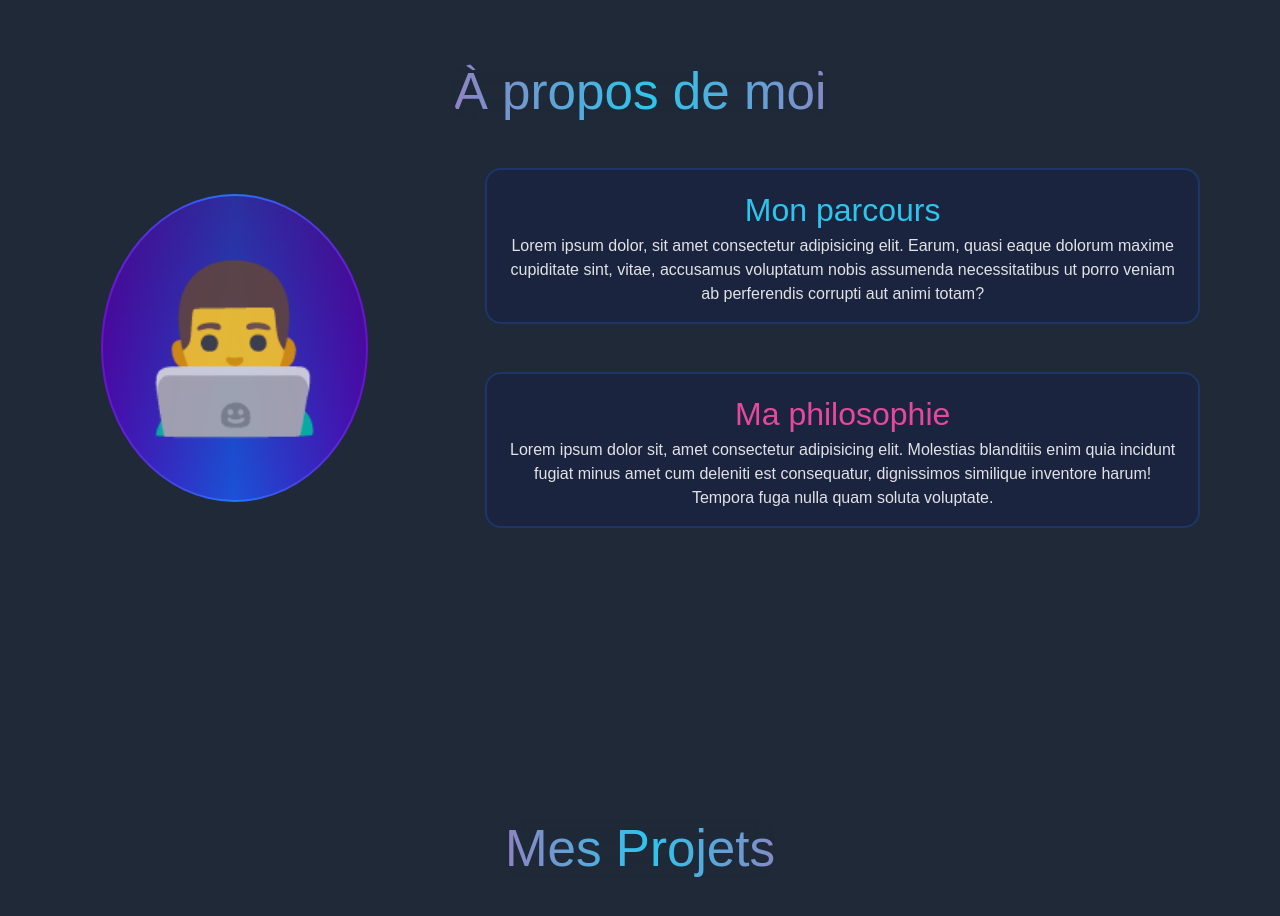
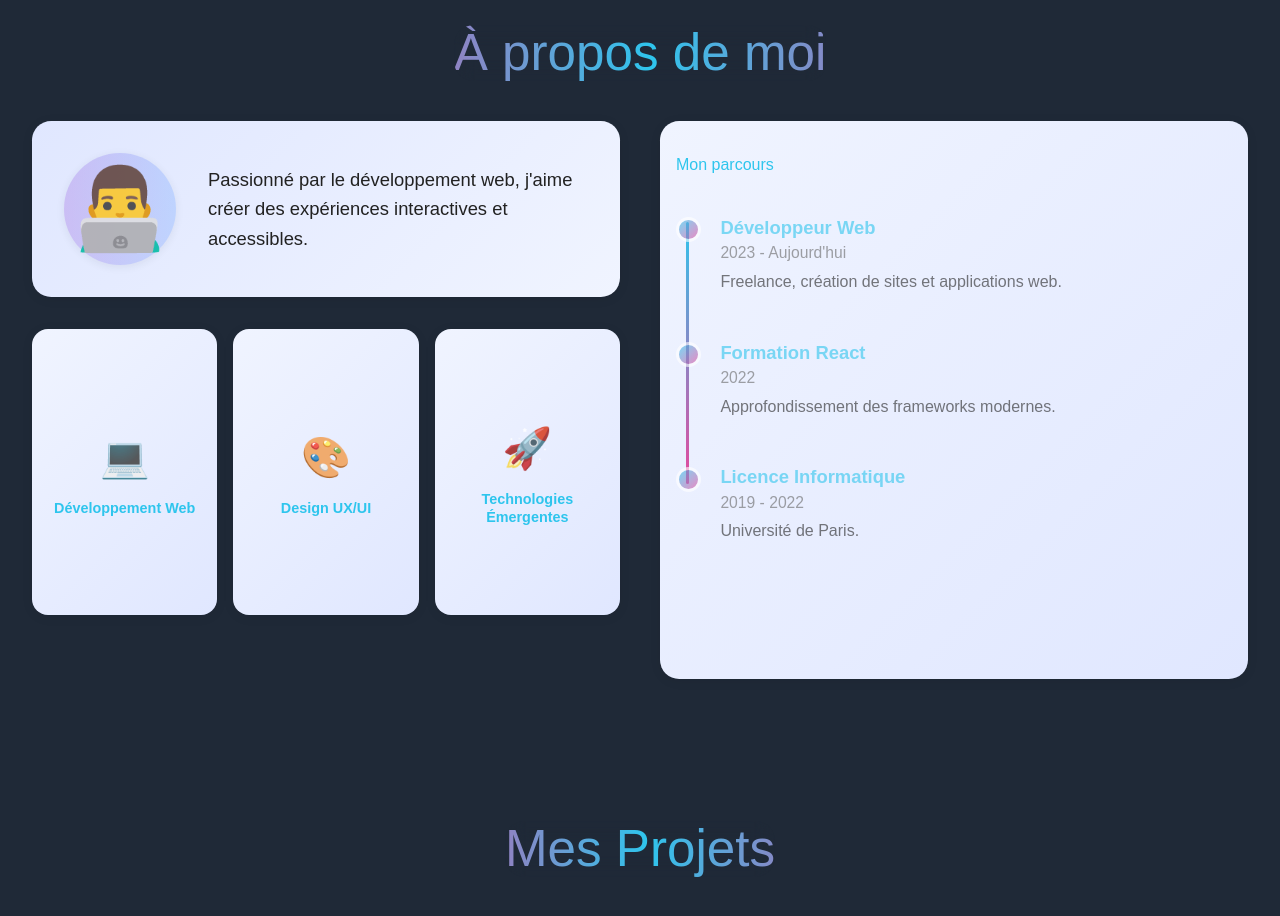
Before and after one commit to F1N3X/portfolio_2025, a React (Vite) app: page / in a window 1280 px wide. Shown: the part 880-1796 px from the top of the page. Built offline with nearby package versions, Linux system fonts and the light colour scheme.

Commit message:
about part new display try

```diff
--- a/src/components/About.css
+++ b/src/components/About.css
@@ -1,60 +1,272 @@
-.about-content {
+.about-main-grid {
   display: grid;
-  grid-template-columns: 1fr 2fr;
+  grid-template-columns: 1fr 1fr;
+  gap: 2.5rem;
+  align-items: stretch;
+  margin-top: 2.5rem;
+  min-height: 420px;
 }
 
-.about-text {
-  padding: 1rem;
+.about-left-column {
+  display: grid;
+  grid-template-rows: auto 1fr;
+  gap: 2rem;
+  height: 100%;
+}
+
+.about-left-outer-grid {
+  display: flex;
+  flex-direction: row;
+  align-items: center;
+  gap: 2rem;
+  min-width: 220px;
+  background: linear-gradient(135deg, #e0e7ff 0%, #f0f4ff 100%);
+  border-radius: 1.2rem;
+  box-shadow: 0 2px 12px 0 rgba(0,0,0,0.07);
+  overflow: hidden;
+  transition: box-shadow 0.2s;
+  padding: 2rem;
+}
+.about-left-outer-grid:hover {
+  box-shadow: 0 6px 24px 0 rgba(38, 50, 56, 0.13);
+  background: linear-gradient(135deg, #dbeafe 0%, #e0e7ff 100%);
+}
+
+.about-emoji-grid, .about-text-grid {
+  display: flex;
+  align-items: center;
+  justify-content: center;
+}
+
+.about-emoji-grid {
+  flex-shrink: 0;
+}
+
+.about-text-grid {
+  flex: 1;
+}
+
+.about-emoji {
+  font-size: 5rem;
+  display: flex;
+  align-items: center;
+  justify-content: center;
+  background: linear-gradient(90deg, #6a11cb33, #2575fc33);
+  border-radius: 50%;
+  width: 7rem;
+  height: 7rem;
+  box-shadow: 0 2px 8px 0 rgba(38, 50, 56, 0.08);
+}
+
+.about-short-text {
+  font-size: 1.15rem;
+  text-align: left;
+  color: #222;
+  line-height: 1.6;
+  display: block;
+  padding: 0;
+}
+
+.about-timeline-grid {
   display: flex;
   flex-direction: column;
-  justify-content: center;
-  align-items: center;
-  gap: 3rem;
-  margin: 2rem;
+  justify-content: flex-start;
+  align-items: flex-start;
+  padding: 2rem 1rem;
+  background: linear-gradient(135deg, #f0f4ff 0%, #e0e7ff 100%);
+  border-radius: 1.2rem;
+  box-shadow: 0 2px 12px 0 rgba(0,0,0,0.07);
+  min-height: 100%;
 }
 
-.about-text span {
+.about-timeline-grid h2 {
+  color: var(--primary-color);
+  margin-bottom: 2rem;
+}
+
+.timeline-list {
+  list-style: none;
+  margin: 0;
+  padding: 0;
+  position: relative;
+  width: 100%;
+  display: flex;
+  flex-direction: column;
+  align-items: flex-start;
+}
+
+.timeline-item {
+  display: flex;
+  flex-direction: row;
+  align-items: flex-start;
+  margin-bottom: 2.5rem;
+  position: relative;
+  padding-top: 0.3rem;
+  transition: box-shadow 0.2s;
+  width: 90%;
+  max-width: 420px;
+}
+
+.timeline-point {
+  width: 1.2rem;
+  height: 1.2rem;
+  background: linear-gradient(135deg, var(--primary-color), var(--secondary-color));
+  border-radius: 50%;
+  border: 3px solid #fff;
+  box-shadow: 0 0 0 2px var(--primary-color33);
+  flex-shrink: 0;
+  z-index: 1;
+  margin-right: 1.2rem;
+  margin-top: 0.2rem;
+}
+
+.timeline-content {
+  display: flex;
+  flex-direction: column;
+  align-items: flex-start;
+  padding-left: 0;
+  width: 100%;
+}
+
+.timeline-title {
+  font-weight: bold;
+  font-size: 1.15rem;
+  color: var(--primary-color);
+  text-align: left;
+}
+
+.timeline-date {
+  font-size: 0.98rem;
+  color: #666;
+  margin-bottom: 0.3rem;
+  text-align: left;
+}
+
+.timeline-desc {
+  font-size: 1rem;
+  color: #222;
+  text-align: left;
+}
+
+.timeline-list:before {
+  content: "";
+  position: absolute;
+  left: 0.6rem;
+  top: 0.8rem;
+  width: 3px;
+  height: calc(100% - 7rem);
+  background: linear-gradient(180deg, var(--primary-color), var(--secondary-color));
+  z-index: 0;
+  border-radius: 2px;
+}
+
+/* Styles pour les blocs de passions */
+.passions-container {
+  display: grid;
+  grid-template-columns: 1fr 1fr 1fr;
+  gap: 1rem;
+}
+
+.passion-bloc {
+  background: linear-gradient(135deg, #f0f4ff 0%, #e0e7ff 100%);
+  border-radius: 1rem;
+  padding: 1.5rem 0.5rem;
+  box-shadow: 0 2px 12px 0 rgba(0,0,0,0.07);
+  transition: transform 0.3s ease, box-shadow 0.3s ease;
   display: flex;
   flex-direction: column;
   align-items: center;
-  border: #2574fc37 2px solid;
-  border-radius: 1rem;
-  padding: 1rem;
-  background-color: rgba(0, 0, 128, 0.1);
+  justify-content: center;
+  text-align: center;
+  gap: 0.8rem;
 }
 
-.about-text span h2 {
-  font-size: 2em;
-  margin-bottom: 0;
-  margin-top: 0;
+.passion-bloc:hover {
+  transform: translateY(-3px);
+  box-shadow: 0 6px 20px 0 rgba(38, 50, 56, 0.12);
 }
 
-.parcours-content h2{
-  color: var(--primary-color);
+.passion-emoji {
+  font-size: 2.5rem;
+  display: block;
 }
 
-.philosophy-content h2 {
-  color: var(--secondary-color)
+.passion-title {
+  font-size: 0.9rem;
+  font-weight: bold;
+  color: var(--primary-color);
+  margin: 0;
+  line-height: 1.2;
 }
 
-.about-image {
-  display: flex;
-  justify-content: center;
-  align-items: center;
-  padding: 1rem;
-  width: min-content;
-  height: min-content;
-  margin: auto;
+@media (max-width: 900px) {
+  .about-main-grid {
+    grid-template-columns: 1fr;
+    gap: 1.5rem;
+    min-height: unset;
+  }
+
+  .about-left-column {
+    gap: 1.5rem;
+  }
+
+  .about-left-outer-grid {
+    flex-direction: column;
+    gap: 1rem;
+    min-width: unset;
+    width: 100%;
+    box-shadow: none;
+    padding: 1.2rem 0.5rem;
+    border-radius: 1rem;
+  }
+  .about-timeline-grid {
+    min-width: unset;
+    width: 100%;
+    box-shadow: none;
+    padding: 1.2rem 0.5rem;
+    border-radius: 1rem;
+  }
+  .about-emoji {
+    font-size: 4.5rem;
+    width: 5.5rem;
+    height: 5.5rem;
+  }
+  .about-short-text {
+    text-align: center;
+    padding: 0 1rem;
+  }
+  .timeline-item {
+    padding: 0.7rem 0.7rem 0.7rem 0.3rem;
+    width: 98%;
+    max-width: 100vw;
+    margin-left: 1.5rem;
+  }
+  .timeline-point {
+    margin-left: -1.5rem;
+    margin-right: 0.7rem;
+  }
+  .timeline-list:before {
+    left: 0;
+    top: 1rem;
+    height: calc(100% - 4rem);
+  }
+  .passions-container {
+    grid-template-columns: 1fr;
+    gap: 1rem;
+  }
+
+  .passion-bloc {
+    padding: 1rem;
+    flex-direction: row;
+    text-align: left;
+    gap: 1rem;
+  }
+
+  .passion-emoji {
+    font-size: 2rem;
+  }
+
+  .passion-title {
+    font-size: 1rem;
+  }
 }
-
-.about-image p {
-  width: min-content;
-  font-size: 10rem;
-  background:
-  linear-gradient(rgba(48, 0, 96, 0.6), rgba(0, 0, 128, 0.3)) padding-box,
-  linear-gradient(90deg, #6a11cb, #2575fc, #6a11cb) border-box;
-  border: 2px solid transparent;
-  border-radius: 100%;
-  padding: 2rem;
-  margin: 0;
-}
--- a/src/components/About.jsx
+++ b/src/components/About.jsx
@@ -2,8 +2,43 @@ import React from "react";
 import GradientText from '../blocks/TextAnimations/GradientText/GradientText';
 import "./About.css";
 
+const parcours = [
+    {
+        titre: "Développeur Web",
+        date: "2023 - Aujourd'hui",
+        description: "Freelance, création de sites et applications web."
+    },
+    {
+        titre: "Formation React",
+        date: "2022",
+        description: "Approfondissement des frameworks modernes."
+    },
+    {
+        titre: "Licence Informatique",
+        date: "2019 - 2022",
+        description: "Université de Paris."
+    }
+];
+
+const passions = [
+    {
+        titre: "Développement Web",
+        emoji: "💻",
+        description: "Création d'applications web modernes et interactives"
+    },
+    {
+        titre: "Design UX/UI",
+        emoji: "🎨",
+        description: "Conception d'interfaces utilisateur intuitives et esthétiques"
+    },
+    {
+        titre: "Technologies Émergentes",
+        emoji: "🚀",
+        description: "Exploration des dernières innovations technologiques"
+    }
+];
+
 const About = () => {
-
     const primaryColor = "var(--primary-color)";
     const secondaryColor = "var(--secondary-color)";
 
@@ -15,29 +50,54 @@ const About = () => {
                     animationSpeed={10}
                     showBorder={false}
                     className="custom-class"
-                    >
-                        À propos de moi
+                >
+                    À propos de moi
                 </GradientText>
             </h1>
 
-            <div className="about-content">
-                <div className="about-image">
-                    <p>👨‍💻</p>
+            <div className="about-main-grid">
+                {/* Colonne gauche */}
+                <div className="about-left-column">
+                    {/* Profil */}
+                    <div className="about-left-outer-grid">
+                        <div className="about-emoji-grid">
+                            <span className="about-emoji">👨‍💻</span>
+                        </div>
+                        <div className="about-text-grid">
+                            <span className="about-short-text">
+                                Passionné par le développement web, j'aime créer des expériences interactives et accessibles.
+                            </span>
+                        </div>
+                    </div>
+
+                    {/* Blocs des passions */}
+                    <div className="passions-container">
+                        {passions.map((passion, idx) => (
+                            <div className="passion-bloc" key={idx}>
+                                <div className="passion-emoji">{passion.emoji}</div>
+                                <h3 className="passion-title">{passion.titre}</h3>
+                            </div>
+                        ))}
+                    </div>
                 </div>
 
-                <div className="about-text">
-                    <span className="parcours-content">
-                        <h2>Mon parcours</h2>
-                        <p>Lorem ipsum dolor, sit amet consectetur adipisicing elit. Earum, quasi eaque dolorum maxime cupiditate sint, vitae, accusamus voluptatum nobis assumenda necessitatibus ut porro veniam ab perferendis corrupti aut animi totam?</p>
-                    </span>
-
-                    <span className="philosophy-content">
-                        <h2>Ma philosophie</h2>
-                        <p>Lorem ipsum dolor sit, amet consectetur adipisicing elit. Molestias blanditiis enim quia incidunt fugiat minus amet cum deleniti est consequatur, dignissimos similique inventore harum! Tempora fuga nulla quam soluta voluptate.</p>
-                    </span>
+                {/* Colonne droite - Parcours */}
+                <div className="about-timeline-grid">
+                    <h2>Mon parcours</h2>
+                    <ul className="timeline-list">
+                        {parcours.map((etape, idx) => (
+                            <li className="timeline-item" key={idx}>
+                                <div className="timeline-point" />
+                                <div className="timeline-content">
+                                    <div className="timeline-title">{etape.titre}</div>
+                                    <div className="timeline-date">{etape.date}</div>
+                                    {etape.description && <div className="timeline-desc">{etape.description}</div>}
+                                </div>
+                            </li>
+                        ))}
+                    </ul>
                 </div>
             </div>
-
         </section>
     );
 }
```
